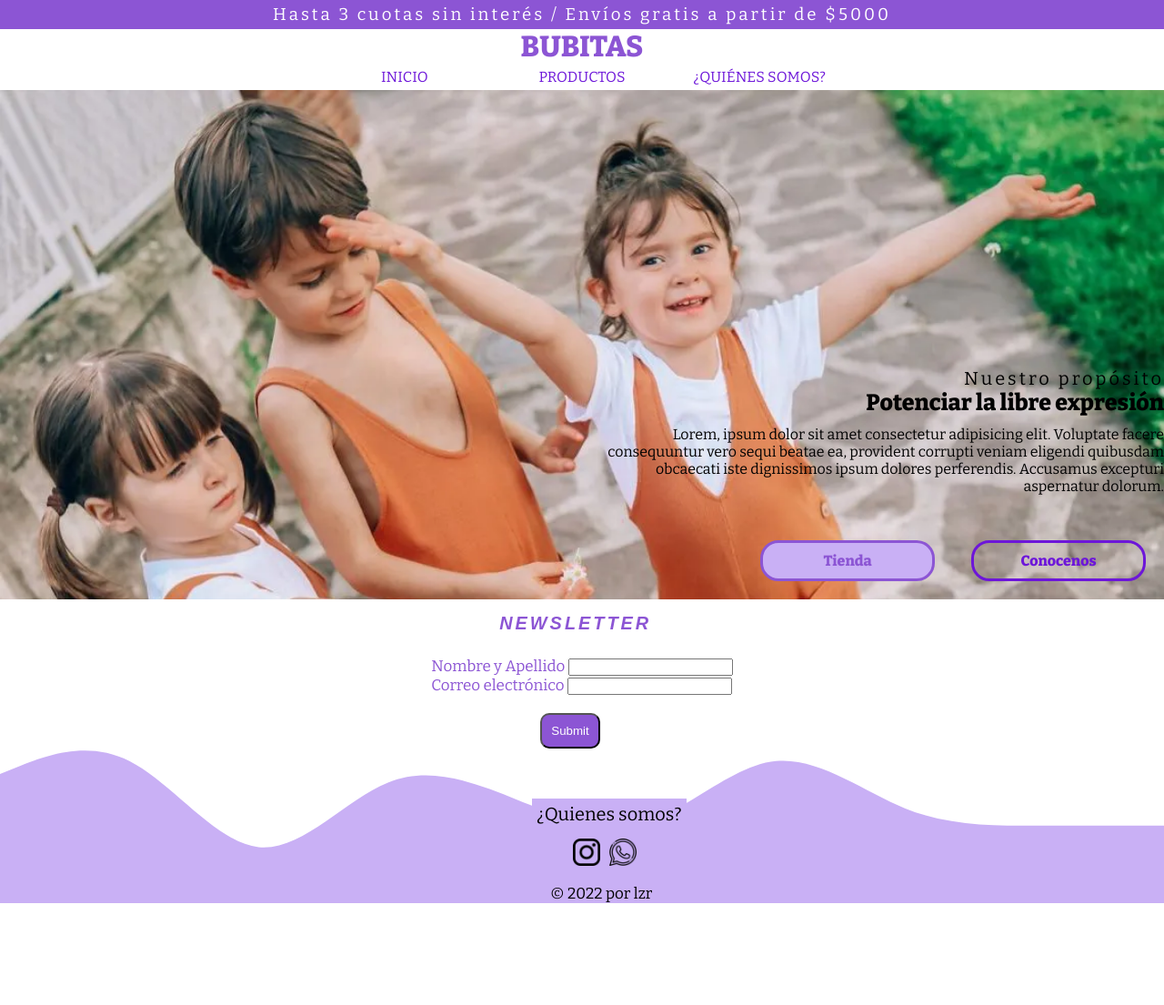
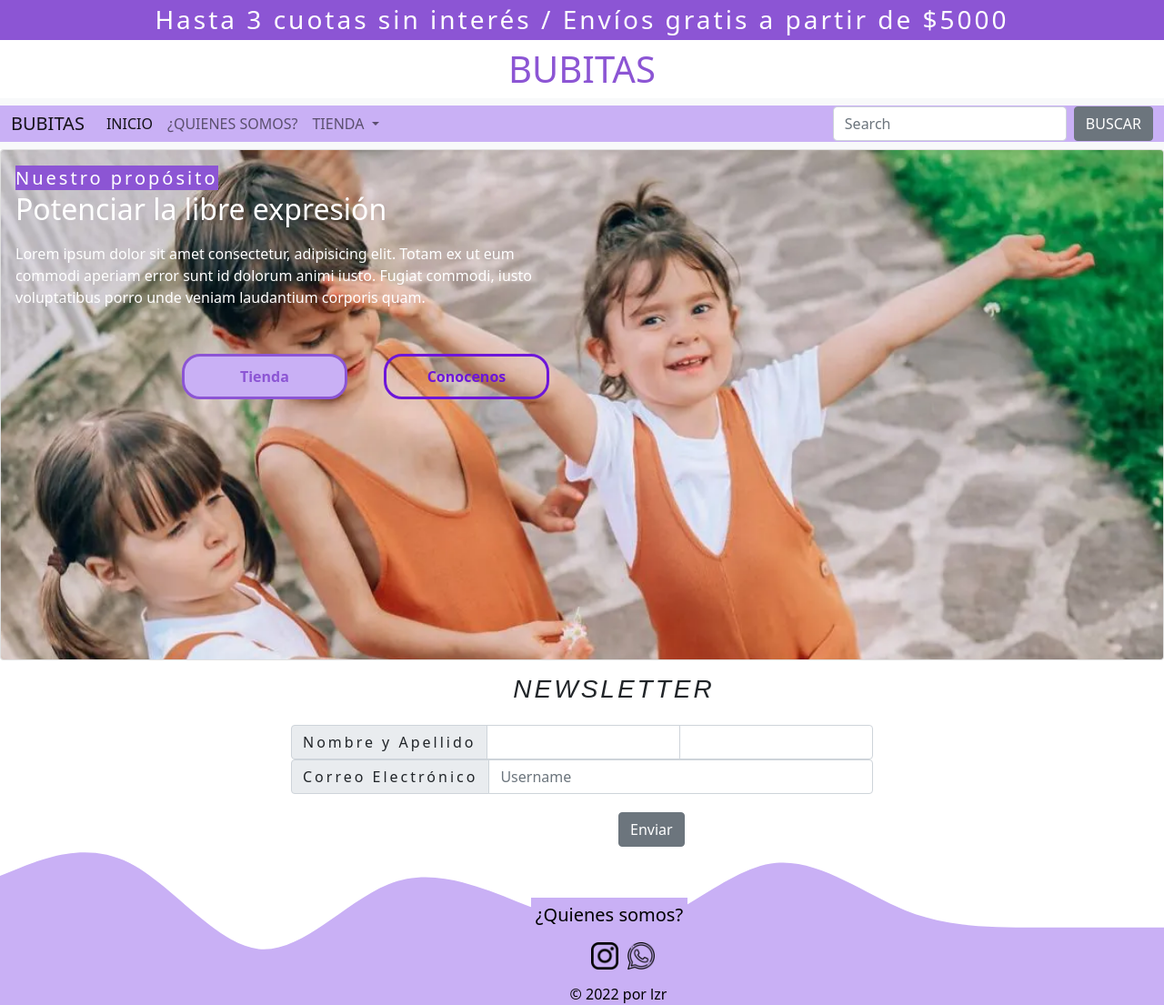
Before and after one commit to lucianazr/proyecto-final, a plain HTML site: page index.html in a window 1280 px wide. Shown: the whole page at 91% size. Before the commit the page ends 993 px from the top, so only its background shows below. Drawn offline with nearby package versions, Linux system fonts and the light colour scheme.

Commit message:
Bootstrap

```diff
--- a/css/style.css
+++ b/css/style.css
@@ -18,21 +18,11 @@ body{
 }
 .marca{
     text-align: center;
+    color: #8C55D4 ;
 }
 nav ul{
     list-style: none;
     text-align: center;
-    }
-
-    ul li{
-        display: inline-block;
-        position: relative;
-        padding: 5px;
-        width: 15%;
-    }
-    ul li ul{
-        position: absolute;
-        display: none;
     }
     ul li ul li{
         display: block;
@@ -45,13 +35,18 @@ nav ul{
         background-color: #C46AEB;
     }
     ul li a{
-        color: #6D16D9 ;
+        color: black ;
         text-decoration: none;
         text-transform: uppercase;
         font-size: medium;
         border-radius: 5px;
         padding: 5px;
     }
+    .container-fluid{
+        background-color: #C9B0F5;
+    }
+
+
 /*main*/
 main{
 min-height: calc(100vh - 100px - 300px);
@@ -76,14 +71,21 @@ min-height: calc(100vh - 100px - 300px);
     justify-content: right;
 }
 .box{
-    flex-basis: 50%;
-    text-align: right;
-    align-self: flex-end;
-    color: black;
+
+    color: white;
+    align-items: flex-end;
+}
+.card-img{
+    max-width: 100%;
+    height: 70vh;
+    object-fit: cover;
+    object-position: top;
 }
 span{
     font-size: 20px;
     letter-spacing: 3px;
+    background-color:#8C55D4 ;
+
 }
 h2{
     font-size: 25px;
@@ -129,27 +131,19 @@ h2{
 
 /*Footer*/
 
-.footer_flex{
-    flex-direction: column;
-    display: flex;
+.container-footer{
+    align-items: center;
     justify-content: center;
-    align-items:  center;
-    font-weight: 400;
-    font-size: 17px;
 }
 .N-P{
     font-weight: 600;
     font-family:sans-serif ;
     font-style: italic;
     justify-content:center ;
+    text-align: center;
     padding: 10px;
     letter-spacing: 5px;
     margin: 0 0 0 70px;
-}
-.formulario{
-    padding: 10px;
-    margin: 0 0 50px 0;
-
 }
 .redes_flex{
     display: flex;
@@ -165,9 +159,10 @@ h2{
 .btn_e{
 border-radius: 10px ;
 padding: 10px;
-margin: 20px 0 0 120px;
+margin: 20px 0 60px 360px;
     background-color: #8C55D4;
     color: white;
+    justify-content: center ;
 }
 .qsfooter{
     text-decoration: none ;
--- a/index.html
+++ b/index.html
@@ -9,7 +9,13 @@
     <link href="https://fonts.googleapis.com/css2?family=Bitter:ital,wght@0,100;0,400;0,800;1,400&display=swap" rel="stylesheet">
 <!--fav icon-->
     <link rel="shortcurt icon" href="images/bubitasLogo.png">
+
+    <!-- CSS only -->
+<link href="https://cdn.jsdelivr.net/npm/bootstrap@5.1.3/dist/css/bootstrap.min.css" rel="stylesheet" integrity="sha384-1BmE4kWBq78iYhFldvKuhfTAU6auU8tT94WrHftjDbrCEXSU1oBoqyl2QvZ6jIW3" crossorigin="anonymous">
+
+
 <title>Bubitas</title>
+
 </head>
 <body>
  <!--header-->
@@ -21,18 +27,37 @@
             <div>
                 <div class="marca"><h1>BUBITAS</h1></div>
                 <div>
-                    <nav >
-                        <ul>
-                         <li><a href="index.html">Inicio</a></li>
-                         <li><a href="pages/tienda.html">Productos</a>
-                              <ul>
-                                <li><a href="pages/amigurumis.html">Amigurumis</a></li>
-                                <li><a href="pages/pantalones.html">Pantalones</a></li>
-                                <li><a href="pages/camisas.html">Camisas</a></li>
+                    <nav class="navbar navbar-expand-lg navbar-light bg-light">
+                        <div class="container-fluid">
+                          <a class="navbar-brand" href="#">BUBITAS</a>
+                          <button class="navbar-toggler" type="button" data-bs-toggle="collapse" data-bs-target="#navbarSupportedContent" aria-controls="navbarSupportedContent" aria-expanded="false" aria-label="Toggle navigation">
+                            <span class="navbar-toggler-icon"></span>
+                          </button>
+                          <div class="collapse navbar-collapse" id="navbarSupportedContent">
+                            <ul class="navbar-nav me-auto mb-2 mb-lg-0">
+                              <li class="nav-item">
+                                <a class="nav-link active" aria-current="page" href="index.html">INICIO</a>
+                              </li>
+                              <li class="nav-item">
+                                <a class="nav-link" href="pages/quienessomos.html">¿QUIENES SOMOS?</a>
+                              </li>
+                              <li class="nav-item dropdown">
+                                <a class="nav-link dropdown-toggle" href="pages/tienda.html" id="navbarDropdown" role="button" data-bs-toggle="dropdown" aria-expanded="false">
+                                  TIENDA
+                                </a>
+                                <ul class="dropdown-menu" aria-labelledby="navbarDropdown">
+                                  <li><a class="dropdown-item" href="pages/amigurumis.html">AMIGURUMIS</a></li>
+                                  <li><a class="dropdown-item" href="pages/camisas.html">CAMISAS</a></li>
+                                  <li><a class="dropdown-item" href="pages/pantalones.html">PANTALONES</a></li>
                                 </ul>
                               </li>
-                         <li><a href="pages/quienessomos.html">¿Quiénes somos?</a></li>
                             </ul>
+                            <form class="d-flex">
+                              <input class="form-control me-2" type="search" placeholder="Search" aria-label="Search">
+                              <button class="btn btn-secondary" type="submit">BUSCAR</button>
+                            </form>
+                          </div>
+                        </div>
                       </nav>
                 </div>
             </div>
@@ -40,47 +65,39 @@
     </header>
  <!--main-->
     <main>
-        <div class="container">
-            <div class="wrap">
-                <div class="box">
-                    <div>
-                        <span>Nuestro propósito</span>
-                        <h2>Potenciar la libre expresión</h2>
-                        <p>Lorem, ipsum dolor sit amet consectetur adipisicing elit. Voluptate facere consequuntur vero sequi beatae ea, provident corrupti veniam eligendi quibusdam obcaecati iste dignissimos ipsum dolores perferendis. Accusamus excepturi aspernatur dolorum.</p>
-                    </div>
+        <div class="card bg-white text-black">
+            <img src="images/banner.webp" class="card-img" alt="nuestro propósito">
+            <div class="card-img-overlay box text-star col-lg-6">
+                <span class="card-title">Nuestro propósito</span>
+                <h2 class="card-text">Potenciar la libre expresión</h2>
+                <p class="card-text">Lorem ipsum dolor sit amet consectetur, adipisicing elit. Totam ex ut eum commodi aperiam error sunt id dolorum animi iusto. Fugiat commodi, iusto voluptatibus porro unde veniam laudantium corporis quam.</p>
                     <div class="botones">
                       <a href="pages/quienessomos.html" class="btn1">Conocenos</a>
                       <a href="pages/tienda.html" class="btn2">Tienda</a>
-
                     </div>
-                </div>
-
             </div>
         </div>
 
     </main>
 <!--footer-->
     <footer class="onda">
-        <div class="footer_flex">
-            <div>
+        <div class="flex-column d-flex justify-content-center align-items-center">
+            <div class="container-footer col-lg-6">
                 <div class="N-P">
                     <h3>NEWSLETTER</h3>
                 </div>
+                <div class="input-group">
+                    <span class="input-group-text">Nombre y Apellido</span>
+                    <input type="text" aria-label="Nombre" class="form-control">
+                    <input type="text" aria-label="Apellido" class="form-control">
+                </div>
+                <div class="input-group flex-nowrap">
+                    <span class="input-group-text" id="addon-wrapping">Correo Electrónico</span>
+                    <input type="email" class="form-control" placeholder="Username" aria-label="Username" aria-describedby="addon-wrapping">
+                </div>
+                <div class="btn btn-secondary btn_e">Enviar</div>
+            </div>
             <div>
-                    <form action="newsletter" class="formulario">
-                        <label for="nombre_apellido">Nombre y Apellido</label>
-                        <input type="text">
-                        <br>
-                        <label for="correo_electronico">Correo electrónico</label>
-                        <input type="email" name="correo_electronico" id="">
-                        <br>
-                        <input type="submit" class="btn_e">
-                    </form>
-                </div>
-            </div>
-            <div  >
-                <div>
-                    <div >
                 <a href="pages/quienessomos.html" class="qsfooter" >¿Quienes somos?</a>
             </div>
             <div class="redes_flex">
@@ -90,13 +107,11 @@
             <div class="copy">
                 &copy; 2022 por lzr
             </div>
-
         </div>
 
-            </div>
+    </footer>
 
-
-        </div>
-    </footer>
+    <!-- JavaScript Bundle with Popper -->
+<script src="https://cdn.jsdelivr.net/npm/bootstrap@5.1.3/dist/js/bootstrap.bundle.min.js" integrity="sha384-ka7Sk0Gln4gmtz2MlQnikT1wXgYsOg+OMhuP+IlRH9sENBO0LRn5q+8nbTov4+1p" crossorigin="anonymous"></script>
 </body>
 </html>
```
Lines whose indentation alone changed are shown as unchanged.
